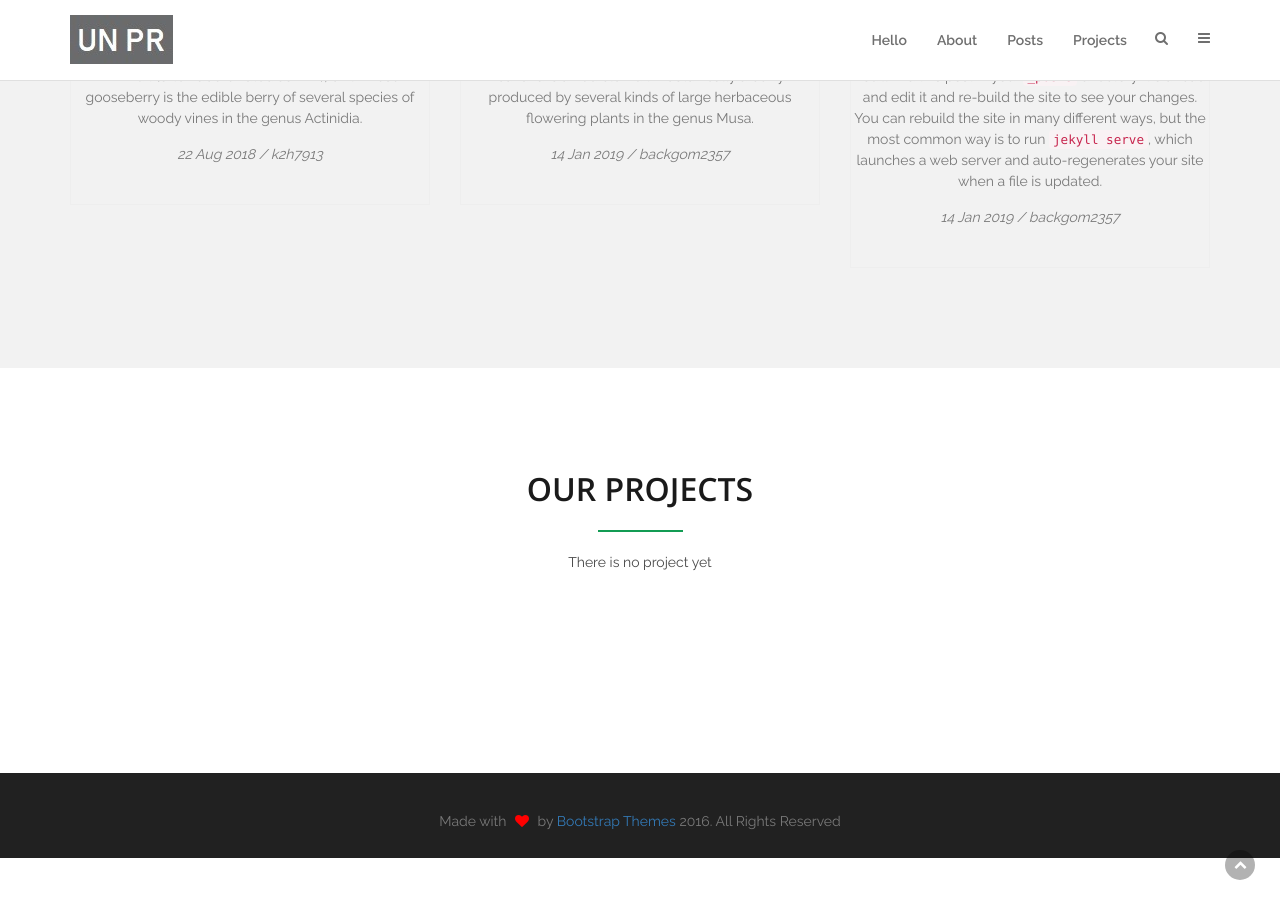
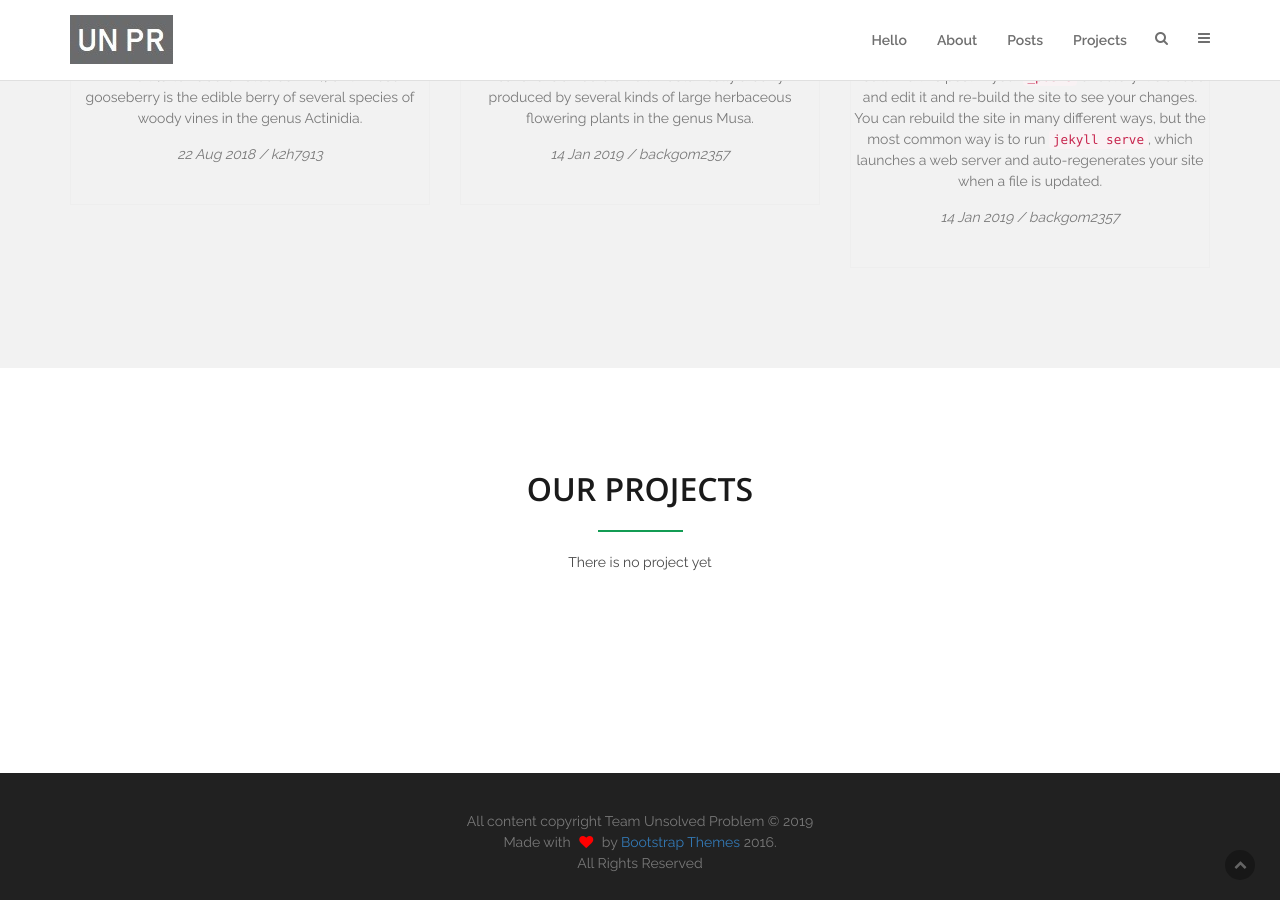
Before and after one commit to unsolvedproblem/unsolvedproblem.github.io, a Jekyll site: the page built from index.html, in a window 1280 px wide and 900 px high, scrolled down 1446 px. Built offline with Jekyll 4.4.1, drawn with Linux system fonts in a browser that asks for light colours.

Commit message:
Update home.html

```diff
--- a/_layouts/home.html
+++ b/_layouts/home.html
@@ -771,11 +771,15 @@
                     <div class="row">
                         <div class="main_footer text-center p-top-40 p-bottom-30">
                             <p class="wow fadeInRight" data-wow-duration="1s">
+                                All content copyright Team Unsolved Problem © 2019
+                                <br />
                                 Made with
                                 <i class="fa fa-heart"></i>
                                 by
                                 <a target="_blank" href="http://bootstrapthemes.co">Bootstrap Themes</a>
-                                2016. All Rights Reserved
+                                2016.
+                                <br />
+                                All Rights Reserved
                             </p>
                         </div>
                     </div>
```
